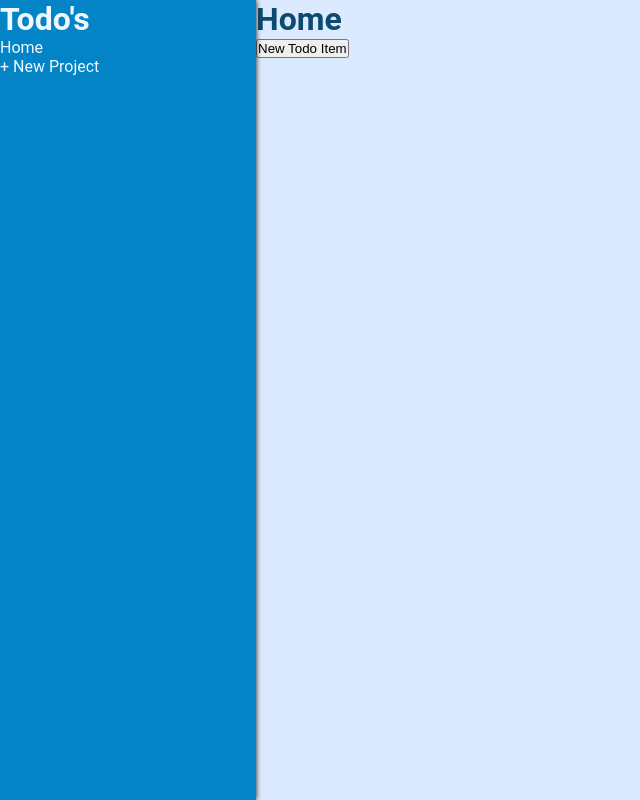
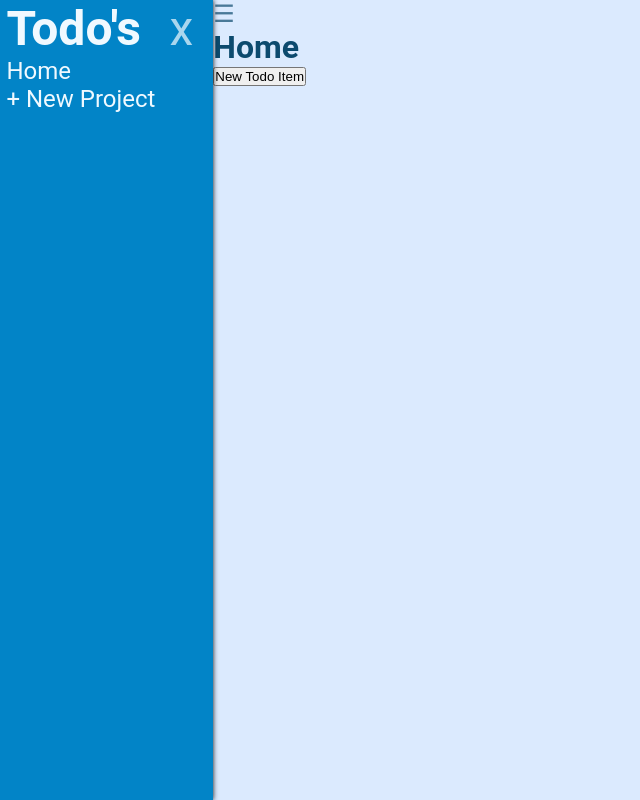
Before and after one commit to E-Trinh/ToDoLists, a website built with webpack: page src/index.html in a window 1280 px wide. Shown: the whole page, without its empty margins (0-640 px from the left). Built offline with nearby package versions, Linux system fonts and the light colour scheme.

Commit message:
Added styling to nav bar

```diff
--- a/src/index.js
+++ b/src/index.js
@@ -40,6 +40,11 @@ const displayController = (function() {
         const header = document.createElement("h1");
         header.textContent = "Todo's";
         navBar.appendChild(header);
+
+        const collaspe = document.createElement("span");
+        collaspe.textContent = "x";
+        collaspe.addEventListener("click", closeNavBar);
+        navBar.appendChild(collaspe);
 
         //default project, Home
         const defaultProject = document.createElement("p");
@@ -90,6 +95,11 @@ const displayController = (function() {
     const containerSetup = todos => {
         const container = document.querySelector(".main-container");
         container.textContent = "";
+
+        const openNav = document.createElement("span");
+        openNav.textContent = "☰";
+        openNav.addEventListener("click", openNavBar);
+        container.appendChild(openNav);
 
         const header = document.createElement("h1");
         header.textContent = todos[0];
@@ -272,6 +282,14 @@ const displayController = (function() {
         });
     }
 
+    const openNavBar = () => {
+        document.querySelector(".nav-bar").style.width = "20%";
+    }
+
+    const closeNavBar = () => {
+        document.querySelector(".nav-bar").style.width = "0";
+    }
+
     //resets the contents of the side menu
     const clearsideMenu = () => {
         const buttonDiv = document.getElementById("buttons");
--- a/src/styles.css
+++ b/src/styles.css
@@ -29,15 +29,43 @@ html, body {
     z-index: 1;
     background-color: var(--nav-bg-color);
     color: var(--nav-font-color);
+    transition: 1s;
+    position: relative;
+}
+
+.nav-bar * {
+    margin-left: 3%;
+    font-size: 1.5rem;
+}
+
+.nav-bar p:hover {
+    text-decoration: underline;
+}
+
+.nav-bar > span {
+    position: absolute;
+    font-size: 3rem;
+    top: 0;
+    right: 20px;
+    opacity: 0.7;
+}
+
+.nav-bar > h1 {
+    font-size: 3rem;
 }
 
 .main-container {
     height: 100%;
-    width: 80%;
+    width: 100%;
     overflow-x: hidden;
     overflow-y: auto;
     background-color: var(--main-bg-color);
     color: var(--main-font-color);
+}
+
+.main-container > span {
+    font-size: 1.5rem;
+    opacity: 0.7;
 }
 
 .opacity-bg {
@@ -61,8 +89,9 @@ html, body {
     overflow-x: hidden;
     overflow-y: auto;
     z-index: 3;
-    display: flex;
-    flex-direction: column;
+    display: grid;
+    grid-template-columns: 100%;
+    grid-auto-rows: auto;
     box-shadow: 0px 0px 5px #101010;
 }
 
```
